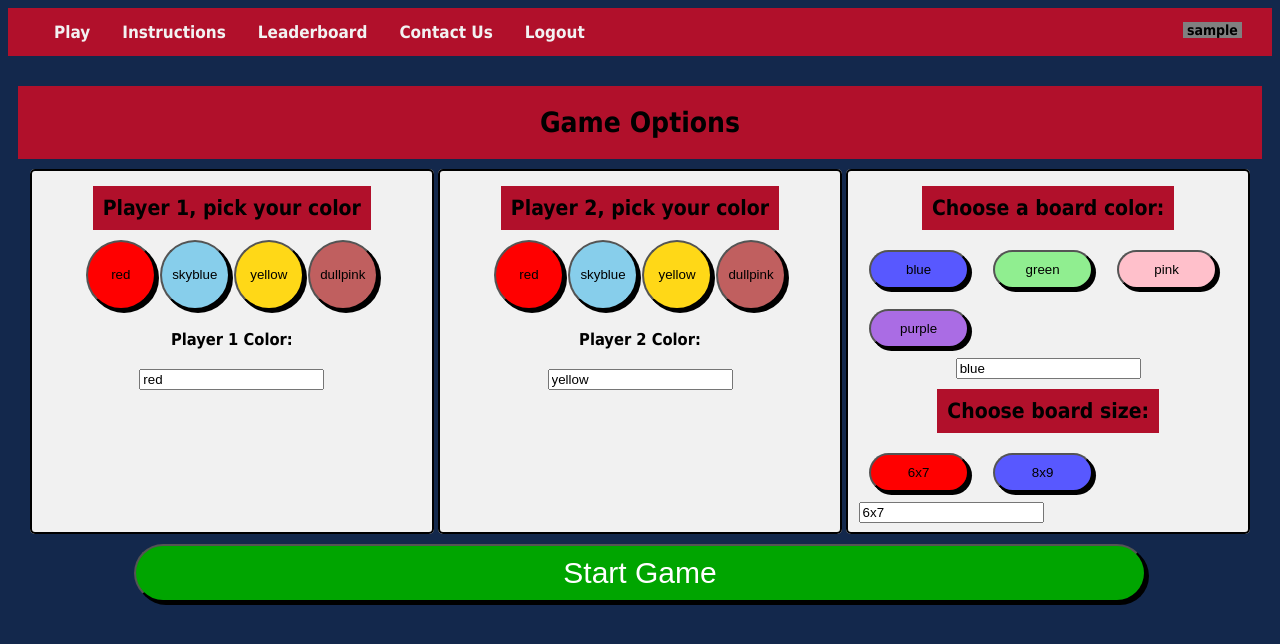
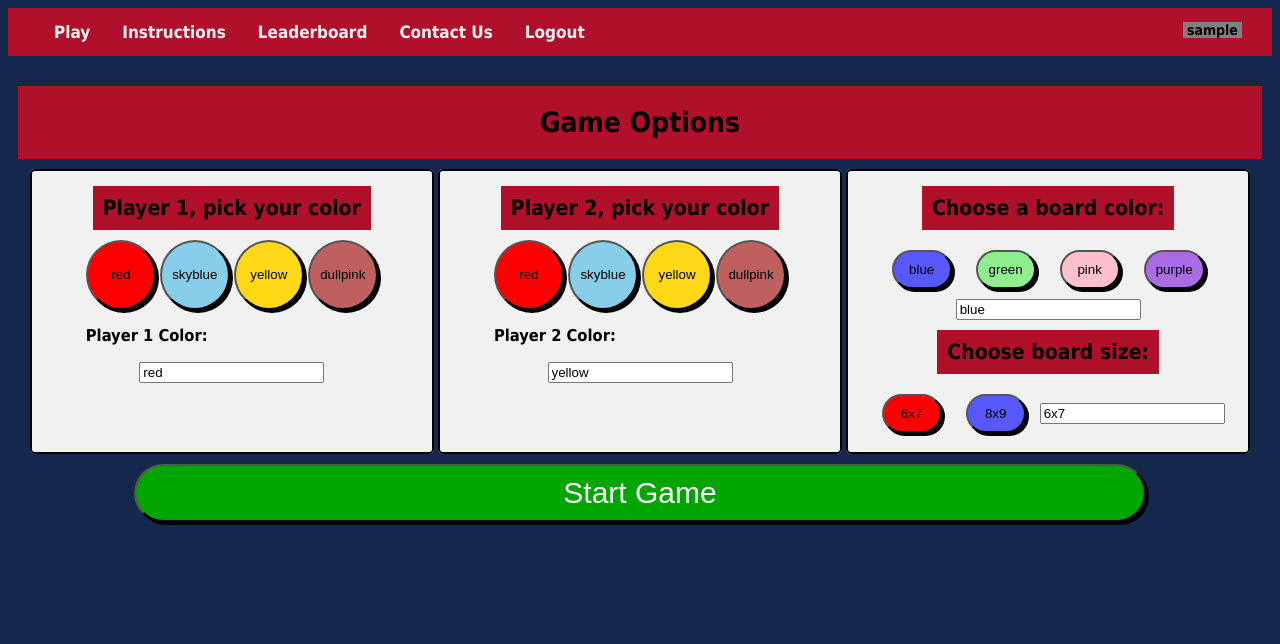
Before and after one commit to julietaMendez/CSCI-130-Connect-4, a PHP site: page /CSCI-130-Connect-4/game/game_options.php in a window 1280 px wide. Shown: the top 644 px of the page. Run offline with PHP 8.4, Linux system fonts and the light colour scheme; the visitor is signed in with stand-in values (Sample User, id 1).

Commit message:
reduced game options button size

```diff
--- a/game/chip.css
+++ b/game/chip.css
@@ -61,7 +61,7 @@ input[type="button"]:hover, [type="submit"]:hover{
   margin: 10px;
   padding:10px;
   border-radius: 30px;
-  min-width: 100px;
+  min-width: 60px;
 }
 
 #connect_4_table td{
--- a/menu/menu.css
+++ b/menu/menu.css
@@ -15,12 +15,6 @@ h1{
 
 h2{
     background-color: #b1102b;
-    text-align: center;
-    padding: 10px;
-    margin:10px;
-}
-
-h3{
     text-align: center;
     padding: 10px;
     margin:10px;
```
